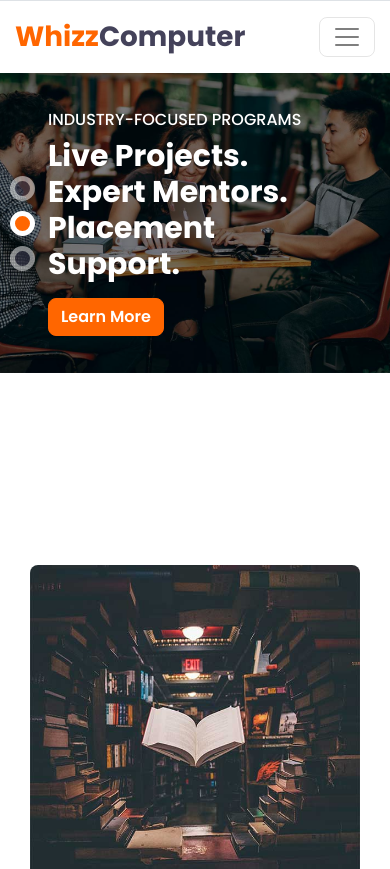
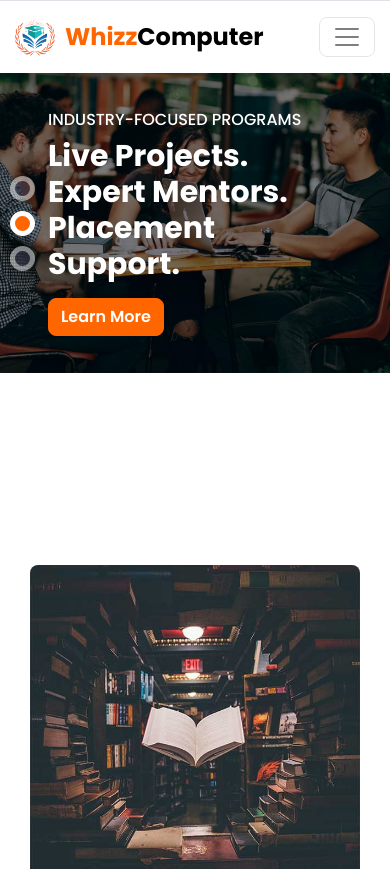
Before and after one commit to raushankumar620/Whizz-Computer, a plain HTML site: page index.html in a window 390 px wide. Shown: the top 869 px of the page. Drawn offline with nearby package versions, Linux system fonts and the light colour scheme; files that its build step writes are made by us from their sources.

Commit message:
upadted logo

```diff
--- a/index.html
+++ b/index.html
@@ -40,7 +40,7 @@
 
             <!-- logo3 and Company Name== -->
             <div class="col-lg-3 d-flex align-items-center">
-                <a href="#" class="text-decoration-none d-flex align-items-center">
+                <a href="index.html" class="text-decoration-none d-flex align-items-center">
                     <img src="img/logo3.png" alt="Whizz Computer logo3"
                         style="width: 50px; height: 50px; object-fit: cover; margin-right: 10px;">
                     <h1 class="m-0" style="font-weight: 700; font-size: 28px; color: #000;">
@@ -121,8 +121,12 @@
             </div>
             <div class="col-lg-9">
                 <nav class="navbar navbar-expand-lg bg-light navbar-light py-3 py-lg-0 px-0">
-                    <a href="" class="text-decoration-none d-block d-lg-none">
-                        <h1 class="m-0"><span class="text-primary">Whizz</span>Computer</h1>
+                    <a href="index.html" class="text-decoration-none d-flex d-lg-none align-items-center">
+                        <img src="img/logo3.png" alt="Whizz Computer logo3"
+                            style="width: 40px; height: 40px; object-fit: cover; margin-right: 10px;">
+                        <h1 class="m-0" style="font-weight: 700; font-size: 24px; color: #000;">
+                            <span class="text-primary">Whizz</span>Computer
+                        </h1>
                     </a>
                     <button type="button" class="navbar-toggler" data-toggle="collapse" data-target="#navbarCollapse">
                         <span class="navbar-toggler-icon"></span>
```
Also changed, not shown: about.html (+6 -2 lines), blog.html (+6 -2 lines), cm.html (+6 -2 lines), contact.html (+6 -2 lines), course.html (+6 -2 lines), cyber.html (+6 -2 lines), datasceince.html (+6 -2 lines), digital_marketing.html (+6 -2 lines), graphic.html (+6 -2 lines), teacher.html (+6 -2 lines), webdev.html (+6 -2 lines).
